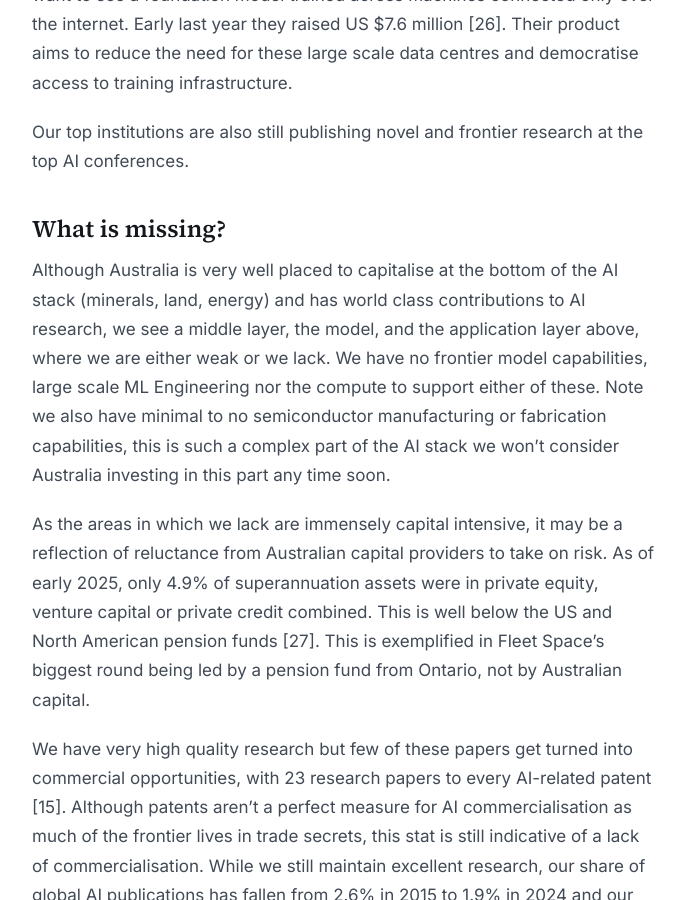
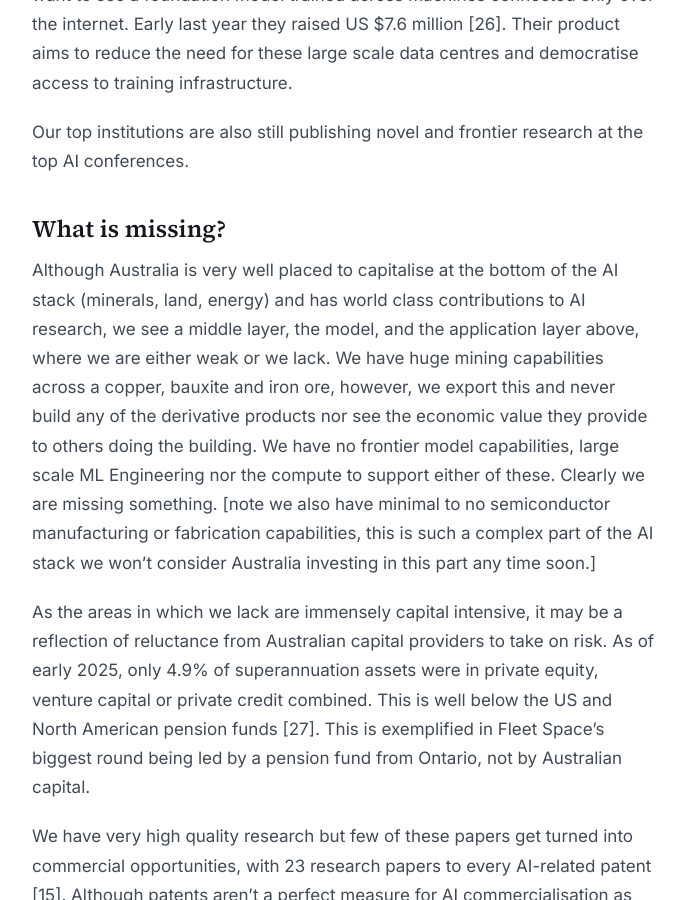
Before and after one commit to darcywjoseph/darcywjoseph.github.io, a Jekyll site: the page built from blog/australia-place-in-ai.md, in a window 1280 px wide and 900 px high, scrolled down 4670 px. Shown: the whole window, without its empty margins (296-981 px from the left). Built offline with Jekyll 4.4.1, drawn with Linux system fonts in a browser that asks for light colours.

Commit message:
chore: rephrase.

```diff
--- a/blog/australia-place-in-ai.md
+++ b/blog/australia-place-in-ai.md
@@ -53,7 +53,8 @@ Our top institutions are also still publishing novel and frontier research at th
 
 ## What is missing?
 
-Although Australia is very well placed to capitalise at the bottom of the AI stack (minerals, land, energy) and has world class contributions to AI research, we see a middle layer, the model, and the application layer above, where we are either weak or we lack. We have no frontier model capabilities, large scale ML Engineering nor the compute to support either of these. Note we also have minimal to no semiconductor manufacturing or fabrication capabilities, this is such a complex part of the AI stack we won't consider Australia investing in this part any time soon.
+Although Australia is very well placed to capitalise at the bottom of the AI stack (minerals, land, energy) and has world class contributions to AI research, we see a middle layer, the model, and the application layer above, where we are either weak or we lack. We have huge mining capabilities across a copper, bauxite and iron ore, however, we export this and never build any of the derivative products nor see the economic value they provide to others doing the building. We have no frontier model capabilities, large scale ML Engineering nor the compute to support either of these. Clearly we are missing something.
+[note we also have minimal to no semiconductor manufacturing or fabrication capabilities, this is such a complex part of the AI stack we won't consider Australia investing in this part any time soon.]
 
 As the areas in which we lack are immensely capital intensive, it may be a reflection of reluctance from Australian capital providers to take on risk. As of early 2025, only 4.9% of superannuation assets were in private equity, venture capital or private credit combined. This is well below the US and North American pension funds [27]. This is exemplified in Fleet Space's biggest round being led by a pension fund from Ontario, not by Australian capital.
 
```
